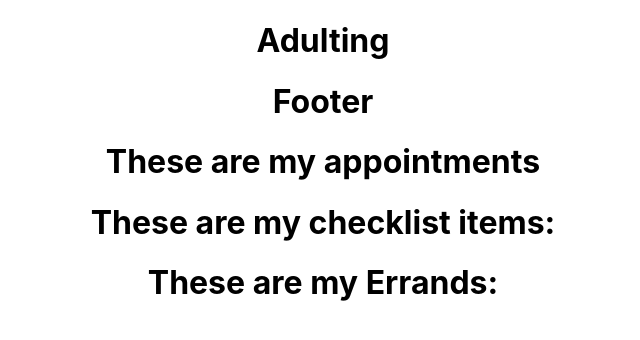
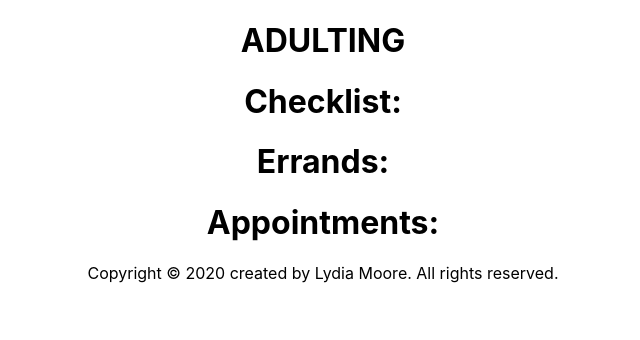
Before and after one commit to lydiamoore35/project_4_frontend, a React (Create React App) app: page / in a window 1280 px wide. Shown: the top 340 px of the page, without its empty margins (317-957 px from the left). Built offline with nearby package versions, Linux system fonts and the light colour scheme.

Commit message:
added styling and rearranged file structure

```diff
--- a/src/App.js
+++ b/src/App.js
@@ -10,10 +10,10 @@ function App() {
   return (
     <div className="App">
       <Header />
-      <Footer />
-      <Appointments />
       <Checklist />
       <Errands />
+      <Appointments />
+      <Footer />
     </div>
   );
 }
--- a/src/components/Appointments.js
+++ b/src/components/Appointments.js
@@ -3,7 +3,7 @@ import React from 'react'
 function Appointments(props) {
     return (
       <div>
-        <h1>These are my appointments</h1>
+        <h1>Appointments:</h1>
       </div>
     )
 }
--- a/src/components/Checklist.js
+++ b/src/components/Checklist.js
@@ -3,7 +3,7 @@ import React from 'react'
 function Checklist(props) {
     return (
       <div>
-        <h1>These are my checklist items:</h1>
+        <h1>Checklist:</h1>
       </div>
     )
 }
--- a/src/components/Errands.js
+++ b/src/components/Errands.js
@@ -3,7 +3,7 @@ import React from 'react'
 function Errands(props) {
     return (
       <div>
-        <h1>These are my Errands:</h1>
+        <h1>Errands:</h1>
       </div>
     )
 }
--- a/src/components/Footer.js
+++ b/src/components/Footer.js
@@ -2,9 +2,7 @@ import React from 'react'
 
 function Footer(props) {
     return (
-      <footer>
-        <h1>Footer</h1>
-      </footer>
+      <footer>Copyright © 2020 created by Lydia Moore. All rights reserved.</footer>
     )
 }
 
--- a/src/components/Header.js
+++ b/src/components/Header.js
@@ -3,7 +3,7 @@ import React from 'react'
 function Header(props) {
     return (
       <header>
-        <h1>Adulting</h1>
+        <h1>ADULTING</h1>
       </header>
     )
 }
```
Also changed, not shown: 1 other file (tests, documents, lock files or other folders).
